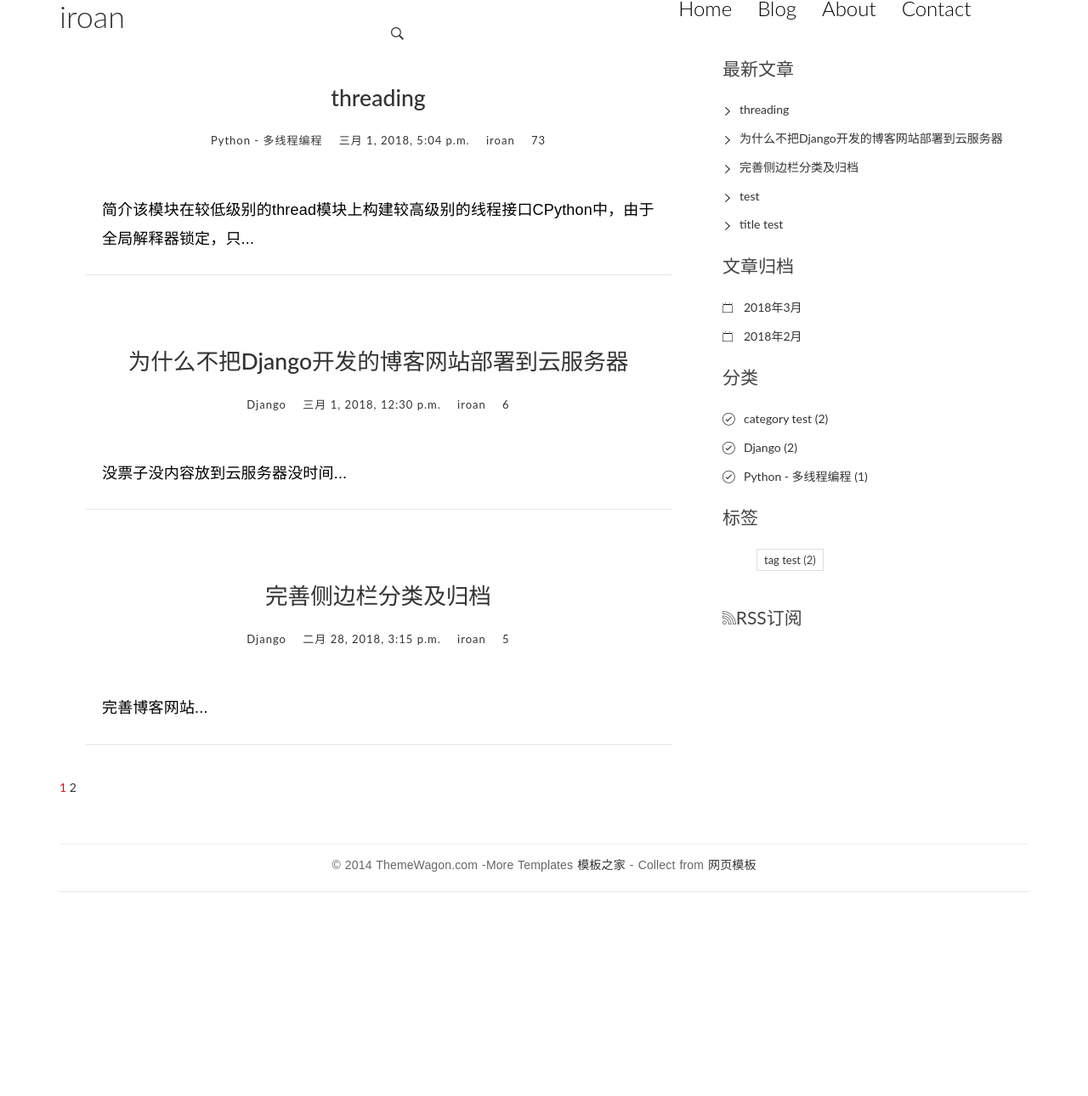
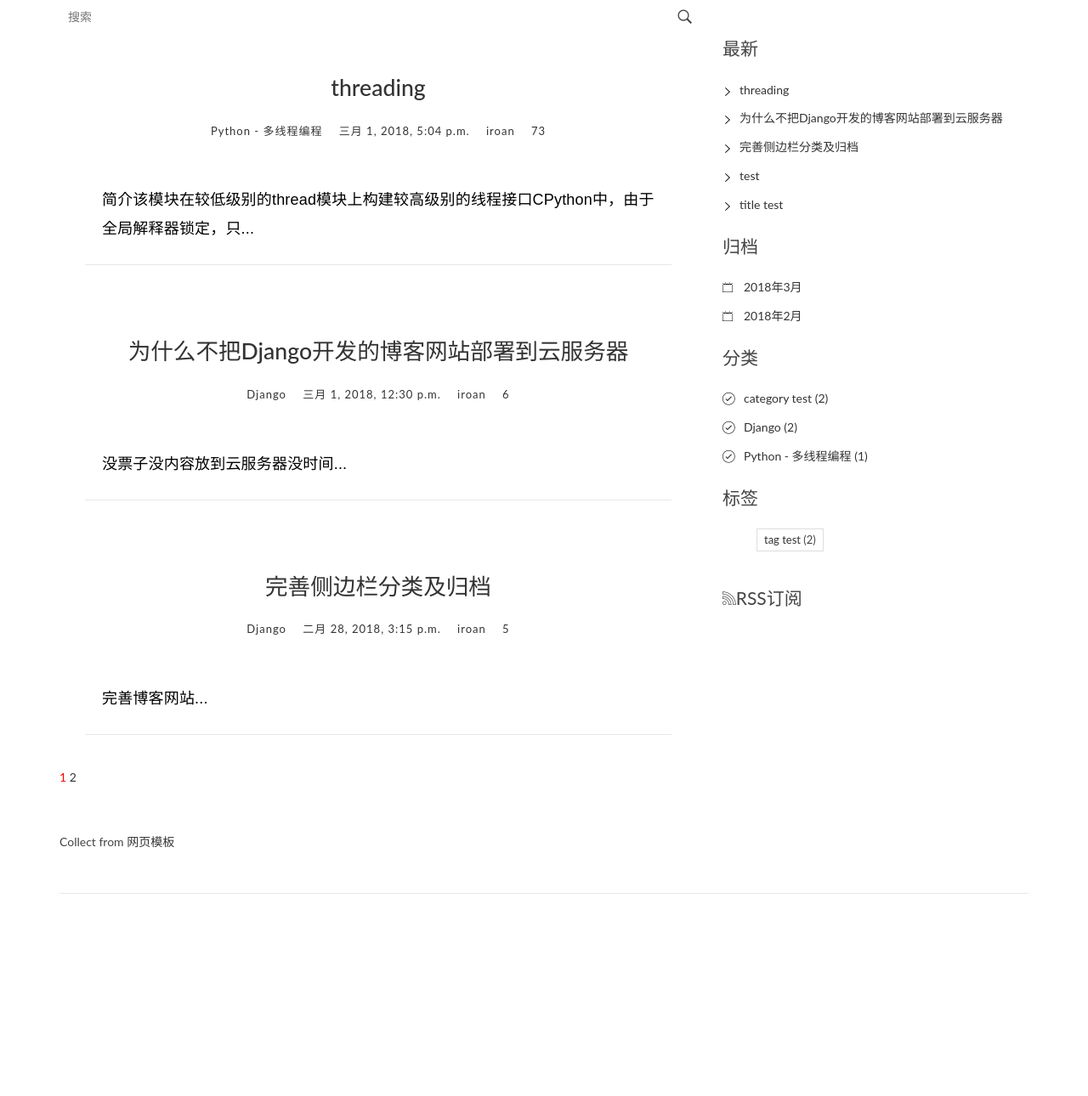
Before and after one commit to iroan/DjangoBlog, a Django app: page / in a window 1280 px wide. Shown: the top 1290 px of the page at 85% size. Before the commit the page ends 1050 px from the top, so only its background shows below. Run offline with Django 3.2, Linux system fonts and the light colour scheme; data comes from the database, SQL or seed files in the repository; both versions use the stored data as it was after the commit; some libraries are stand-ins or nearby versions.

Commit message:
增加了文章和标题的搜索功能

```diff
--- a/blog/urls.py
+++ b/blog/urls.py
@@ -9,4 +9,5 @@ urlpatterns = [
     url(r'^archives/(?P<year>[0-9]{4})/(?P<month>[0-9]{1,2})/$',views.archives,name='archives'),
     url(r'^category/(?P<pk>[0-9]+)/$',views.CategoryView.as_view(),name='category'),
     url(r'^tag/(?P<pk>[0-9]+)/$',views.TagView.as_view(),name='tag'),
+    url(r'^search/$',views.search,name='search')
 ]
--- a/blog/views.py
+++ b/blog/views.py
@@ -125,3 +125,14 @@ class TagView(ListView):
         # 从 URL 捕获的分类 id 值
         tag = get_object_or_404(Tag, pk = self.kwargs.get('pk'))
         return super(TagView,self).get_queryset().filter(tags = tag)
+
+from django.db.models import Q
+def search(request):
+    q = request.GET.get('q')
+    error_msg = ''
+    if not q:
+        error_msg = '请输入关键词'
+        return render(request,'blog/index.html',{'error_msg':error_msg})
+    post_list = Post.objects.filter(Q(title__icontains=q)|Q(body__icontains=q))
+    return render(request,'blog/index.html',{'error_msg':error_msg,
+                                             'post_list':post_list})
--- a/templates/base.html
+++ b/templates/base.html
@@ -1,4 +1,7 @@
 <!DOCTYPE html>
+{% load staticfiles %}
+{% load blog_tags %}
+
 <html>
 <head>
     <title>王凯旋的博客网站</title>
@@ -7,12 +10,10 @@
     <meta charset="UTF-8">
     <meta name="viewport" content="width=device-width, initial-scale=1">
 
-    {% load staticfiles %}
     <!--这里导入的 blog_tags,需要其他的相关操作:
         1.  blog_tags这个文件得操作
         2.  blog_tags模板标签已经向django注册了
         -->
-    {% load blog_tags %}
     <!-- css -->
     <link rel="stylesheet" href="{% static 'blog/css/bootstrap.min.css' %}">
     <link rel="stylesheet" href="http://code.ionicframework.com/ionicons/2.0.1/css/ionicons.min.css">
@@ -24,59 +25,26 @@
     <script src="{% static 'blog/js/bootstrap.min.js' %}"></script>
     <script src="{% static 'blog/js/pace.min.js' %}"></script>
     <script src="{% static 'blog/js/modernizr.custom.js' %}"></script>
+    <script src="{% static 'blog/js/bootstrap.min.js' %}"></script>
 </head>
 
 <body>
-<div class="container">
-    <header id="site-header">
-        <div class="row">
-            <div class="col-md-4 col-sm-5 col-xs-8">
-                <div class="logo">
-                    <h1><a href="{%url 'blog:index'%}">iroan</a></h1>
-                </div>
-            </div><!-- col-md-4 -->
-            <div class="col-md-8 col-sm-7 col-xs-4">
-                <nav class="main-nav" role="navigation">
-                    <div class="navbar-header">
-                        <button type="button" id="trigger-overlay" class="navbar-toggle">
-                            <span class="ion-navicon"></span>
-                        </button>
-                    </div>
-
-                    <div class="collapse navbar-collapse" id="bs-example-navbar-collapse-1">
-                        <ul class="nav navbar-nav navbar-right">
-                            <li class="cl-effect-11"><a href="index.html" data-hover="Home">Home</a></li>
-                            <li class="cl-effect-11"><a href="full-width.html" data-hover="Blog">Blog</a></li>
-                            <li class="cl-effect-11"><a href="about.html" data-hover="About">About</a></li>
-                            <li class="cl-effect-11"><a href="contact.html" data-hover="Contact">Contact</a></li>
-                        </ul>
-                    </div><!-- /.navbar-collapse -->
-                </nav>
-                <div id="header-search-box">
-                    <a id="search-menu" href="#"><span id="search-icon" class="ion-ios-search-strong"></span></a>
-                    <div id="search-form" class="search-form">
-                        <form role="search" method="get" id="searchform" action="#">
-                            <input type="search" placeholder="Search" required>
-                            <button type="submit"><span class="ion-ios-search-strong"></span></button>
-                        </form>
-                    </div>
-                </div>
-            </div><!-- col-md-8 -->
-        </div>
-    </header>
-</div>
-<div class="copyrights">Collect from <a href="http://www.cssmoban.com/">网页模板</a></div>
-
 <div class="content-body">
     <div class="container">
+
         <div class="row">
             <main class="col-md-8">
+        <form role="search" method="get" id="searchform" action="{%url 'blog:search' %}">
+            <input type="search" name = "q" placeholder="搜索" required>
+            <button type="submit"><span class="ion-ios-search-strong"></span></button>
+        </form>
+
                 {% block main %}
                 {% endblock main %}
             </main>
-            <aside class="col-md-4">
+            <aside style="top:30px" class="col-md-4">
                 <div class="widget widget-recent-posts">
-                    <h3 class="widget-title">最新文章</h3>
+                    <h3 class="widget-title">最新</h3>
                     {%get_recent_posts as recent_post_list%}
                     <ul>
                         {%for post in recent_post_list%}
@@ -90,7 +58,7 @@
                 </div>
                 <div class="widget widget-archives">
                     {%archives as date_list%}
-                    <h3 class="widget-title">文章归档</h3>
+                    <h3 class="widget-title">归档</h3>
                     <ul>
                         {%for date in date_list%}
                         <li>
@@ -144,12 +112,10 @@
     </div>
 </div>
 <footer id="site-footer">
-    <div class="container">
+    <div  class="container">
         <div class="row">
             <div class="col-md-12">
-                <p class="copyright">&copy; 2014 ThemeWagon.com -More Templates <a href="http://www.cssmoban.com/"
-                                                                                   target="_blank" title="模板之家">模板之家</a>
-                    - Collect from <a href="http://www.cssmoban.com/" title="网页模板" target="_blank">网页模板</a></p>
+                Collect from <a href="http://www.cssmoban.com/" title="网页模板" target="_blank">网页模板</a></p>
             </div>
         </div>
     </div>
@@ -168,7 +134,7 @@
     </nav>
 </div>
 
-<script src="js/script.js"></script>
+<script src="{% static 'blog/js/script.js' %}"></script>
 
 </body>
 </html>
--- a/templates/blog/index.html
+++ b/templates/blog/index.html
@@ -1,6 +1,10 @@
 {% extends 'base.html' %}
 
 {% block main %}
+    {%if error_msg %}
+        <p>{{error_msg}}</p>
+    {%endif%}
+
     {%for post in post_list%}
         <article class="post post-{{post.pk}}">
             <header class="entry-header">
```
Also changed, not shown: templates/base1.html (+3 -10 lines), db.sqlite3.
